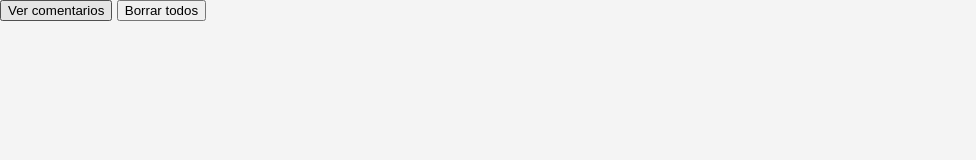
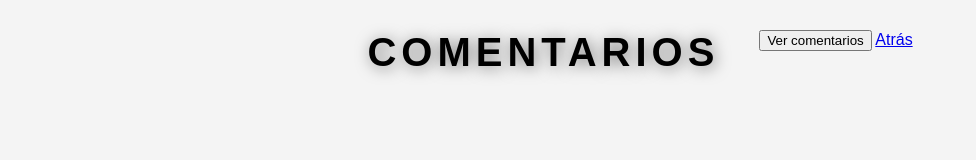
Before and after one commit to lexy140424/Tienda-Online, a plain HTML site: page comentarios.html in a window 1280 px wide. Shown: the whole page, without its empty margins (0-976 px from the left). Drawn offline with Linux system fonts and the light colour scheme.

Commit message:
Refactor comentarios.html structure and add navigation

```diff
--- a/comentarios.html
+++ b/comentarios.html
@@ -8,9 +8,18 @@
 
 <body>
 
-<div id="resultado"></div>
-<button onclick="mostrarDatos()">Ver comentarios</button>
-<button onclick="borrarTodo()">Borrar todos</button>
+<main>
+
+  <h1>Comentarios</h1>
+
+  <div id="resultado"></div>
+
+  <div class="botones">
+    <button onclick="mostrarDatos()">Ver comentarios</button>
+    <a href="index.html" id="btn-atras">Atrás</a>
+  </div>
+
+</main>
 
 <script>
 function mostrarDatos() {
```
